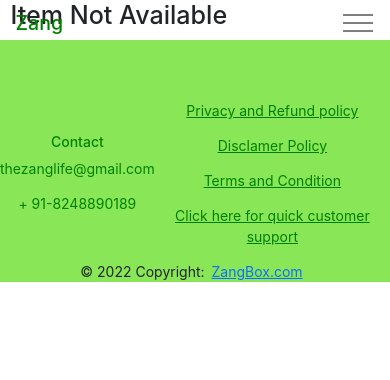
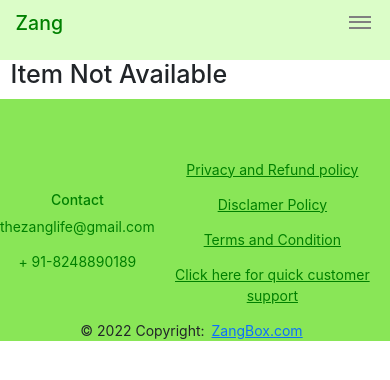
Before and after one commit to Nightbloom/backupWebsite-2, a React (Create React App) app in the folder admin/: page /cart/1 in a window 390 px wide. Shown: the top 380 px of the page. Built offline with nearby package versions, Linux system fonts and the light colour scheme.

Commit message:
Navbar fixed for phone

```diff
--- a/admin/src/components/Navbar.css
+++ b/admin/src/components/Navbar.css
@@ -4,7 +4,7 @@
     left: 0;
     width: 100%;
     height: 60px;
-    background: transparent;
+    background: #5df30638;
     padding: 0 10vh;
     display: flex;
     justify-content: space-between;
@@ -24,6 +24,11 @@
     position: absolute;
     top: 3vw;
     font-size: 5vw;
+}
+.h1:hover {
+    text-decoration: none;
+    color: green;
+
 }
 
 .links-container{
@@ -61,11 +66,11 @@
     /* toggle btn */
     .toggle-btn{
         position: absolute;
-        width: 30px;
-        height: 40px;
-        right: 2vh;
+        width: 5.5vw;
+        height: 7vw;
+        right: 5vw;
         cursor: pointer;
-        top: 2px;
+        top: 2vw;
         z-index: 4;
     }
     .toggle-btn span{
@@ -98,8 +103,8 @@
     .links-container{
         position: absolute;
         top: 0;
-        background: rgba(252, 246, 246, 0.88);
-        right: 0;
+        background: white;
+        right: -5vw;
         padding-right:10vw;
         flex-direction: column;
         transition: .5s;
--- a/admin/src/pages/Cart.jsx
+++ b/admin/src/pages/Cart.jsx
@@ -14,7 +14,7 @@ const Cart = ({ location, match }) => {
     const [item] = cartItem
 
     return (
-        <div className='container'>
+        <div className='container' style={{marginTop:"15vw"}}>
         {
             cartItem.length > 0
             ?
--- a/admin/src/pages/Checkout.jsx
+++ b/admin/src/pages/Checkout.jsx
@@ -4,7 +4,7 @@ import { Link } from 'react-router-dom'
 const Checkout = () => {
   return (
 
-    <div className="container my-4">
+    <div className="container" style={{marginTop: "20vw"}}>
         <h1>Customer info</h1>
         <form>
         <div className="mb-3">
--- a/admin/src/pages/Payment.jsx
+++ b/admin/src/pages/Payment.jsx
@@ -73,7 +73,7 @@ function Payment() {
   }
 
   return (
-    <div className="App">
+    <div className="App" style={{marginTop:"15vw"}}>
       <h1> Razorpay Example: Node & React</h1>
       <hr />
       <div>
--- a/admin/src/pages/Product.jsx
+++ b/admin/src/pages/Product.jsx
@@ -13,7 +13,7 @@ export default function Product({ match, history }) {
     const url = `/cart/${reduxSingleProduct._id}?quantity=${qty}`
     history.push(url)
   }
-  return <div className='container'>
+  return <div className='container' style={{marginTop:"15vw"}}>
     <div className="row">
       <div className="col-lg-6">
         {/* {match.params.id} */}
```
